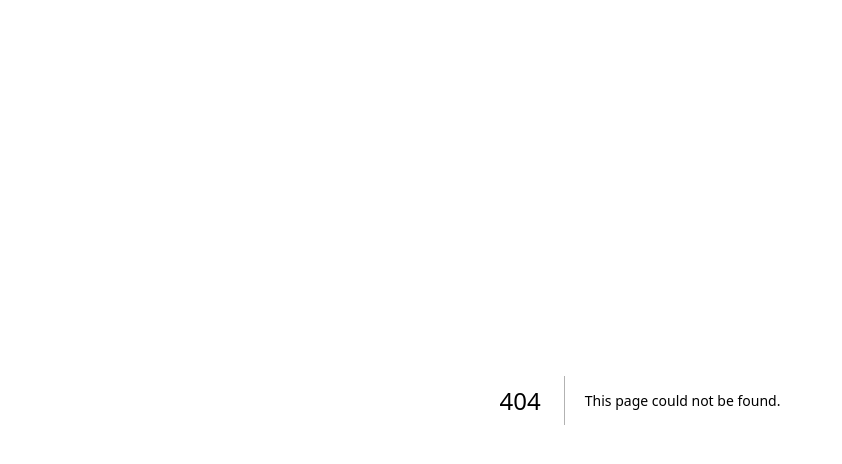
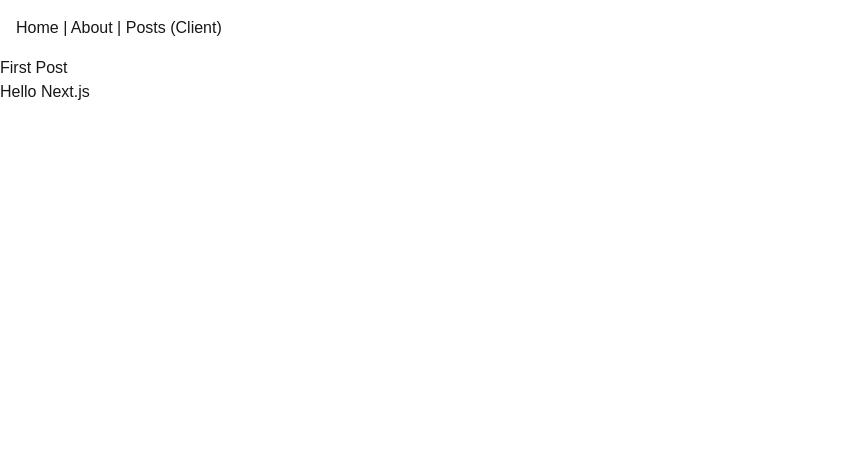
Before and after one commit to gasystarttask/mini-blog, a Next.js app: page /posts/1 in a window 1280 px wide. Before the commit this address had no page. Shown: the top 464 px of the page, without its empty margins (0-842 px from the left). Built offline with nearby package versions, Linux system fonts and the light colour scheme.

Commit message:
feat(page): dynamic route

```diff
--- /dev/null
+++ b/src/pages/posts/[id].tsx
@@ -0,0 +1,25 @@
+import { GetStaticPaths, GetStaticProps, NextPage } from "next";
+import { posts, Post } from "@blog-app/lib/posts";
+
+interface Props {
+  post: Post;
+}
+
+const PostPage: NextPage<Props> = ({ post }) => (
+  <>
+    <h1>{post.title}</h1>
+    <p>{post.content}</p>
+  </>
+);
+
+export const getStaticPaths: GetStaticPaths = async () => {
+  const paths = posts.map((p) => ({ params: { id: p.id } }));
+  return { paths, fallback: false };
+};
+
+export const getStaticProps: GetStaticProps<Props> = async ({ params }) => {
+  const post = posts.find((p) => p.id === params?.id) as Post;
+  return { props: { post } };
+};
+
+export default PostPage;
```
